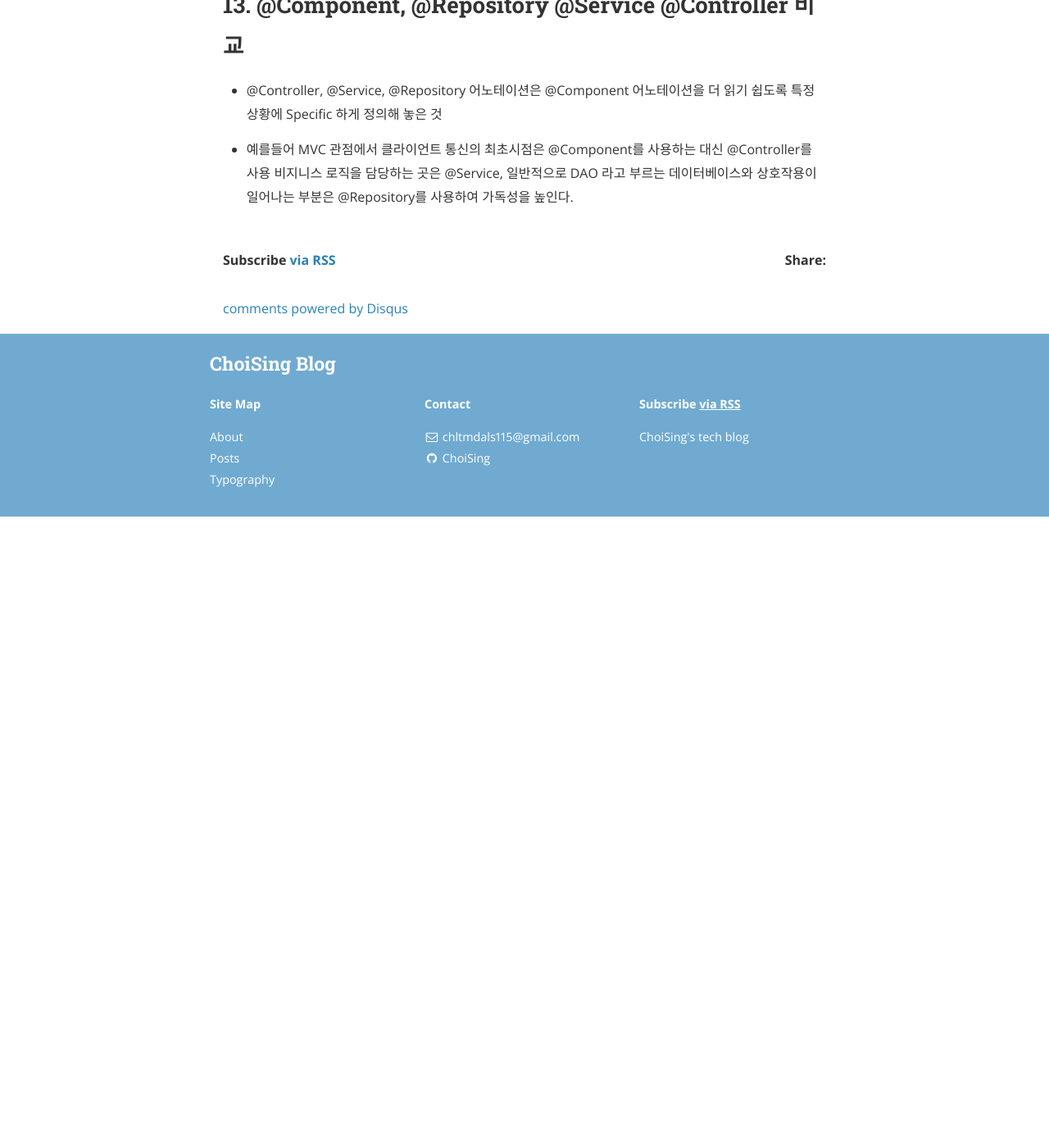
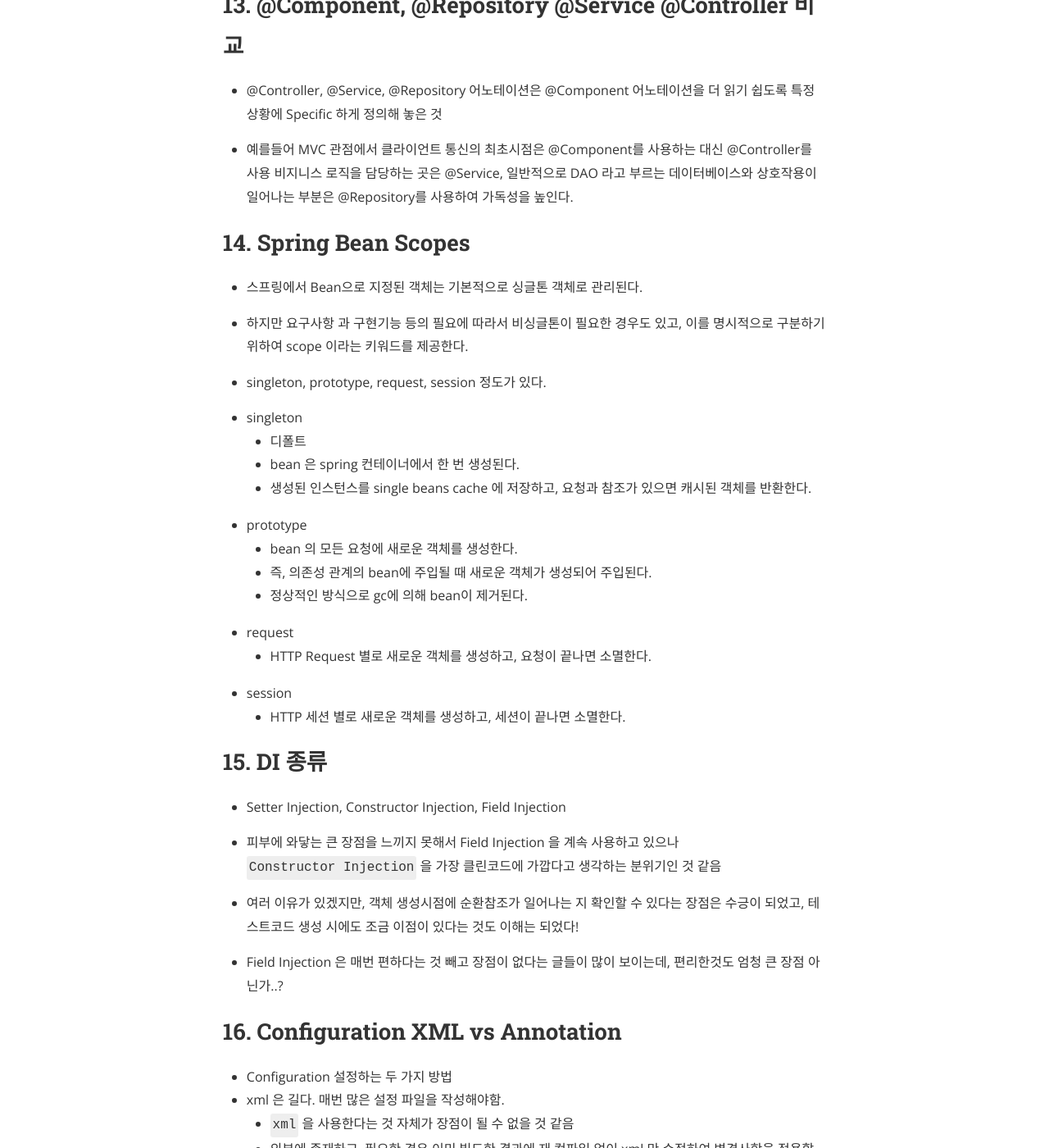
Before and after one commit to Oraindrop/oraindrop.github.io, a Jekyll site: the page built from _posts/Back-end/2020-10-25-Spring interview questions.md, in a window 1280 px wide and 1400 px high, scrolled down 4621 px. Shown: the whole window at 82% size. Built offline with Jekyll 4.4.1, drawn with Linux system fonts in a browser that asks for light colours; nearby versions of some CDN libraries; comment, search, counter and statistics services are not loaded; before the commit the page ends 5251 px from its top, so only the background shows below that; some of the changed text lies outside the part shown.

Commit message:
20201101 write spring interview 14-16

```diff
--- a/_posts/Back-end/2020-10-25-Spring interview questions.md
+++ b/_posts/Back-end/2020-10-25-Spring interview questions.md
@@ -140,16 +140,19 @@ tags: spring, java
 - IoC 컨테이너에 이미 다 말해서 별로 할말이없음
 - 스프링의 IoC 컨테이너
 
+
 ## 10. Spring 에서 Application Context 생성하는 과정
 
 - xml 이나 @Configuration 두 방법 중 하나로 구성
 - ClassPathXmlApplicationContext 를 사용하여 생성
 - ClassPathXmlApplicationContex 는 xml 파일을 찾거나, AnnotationConfigApplicationContext 를 사용하는 방법 둘 중 하나를 사용한다.
 
+
 ## 11. Component Scan 설명
 
 - annotation 방법이면 @ComponentScan 위치(base 패키지) 아래에 있는 모든 @Component 어노테이션을 검색
 - xml 방법이면 <context : component-scan base-package =”com.demo.compscanex”/> 이런걸 쓴다고 함.
+
 
 ## 12. Spring Boot 에서 Component Scan 은 어떻게?
 
@@ -157,9 +160,55 @@ tags: spring, java
     - @ComponentScan과 @EnableAutoConfiguration 이 포함되어 있음
     - 이 클래스 위치가 base package 가 되어 쭈욱 스캔
 
+
 ## 13. @Component, @Repository @Service @Controller 비교
 
 - @Controller, @Service, @Repository 어노테이션은 @Component 어노테이션을 더 읽기 쉽도록 특정 상황에 Specific 하게 정의해 놓은 것
 
 - 예를들어 MVC 관점에서 클라이언트 통신의 최초시점은 @Component를 사용하는 대신 @Controller를 사용
 비지니스 로직을 담당하는 곳은 @Service, 일반적으로 DAO 라고 부르는 데이터베이스와 상호작용이 일어나는 부분은 @Repository를 사용하여 가독성을 높인다.
+
+
+## 14. Spring Bean Scopes
+
+- 스프링에서 Bean으로 지정된 객체는 기본적으로 싱글톤 객체로 관리된다.
+
+- 하지만 요구사항 과 구현기능 등의 필요에 따라서 비싱글톤이 필요한 경우도 있고, 이를 명시적으로 구분하기 위하여 scope 이라는 키워드를 제공한다.
+
+- singleton, prototype, request, session 정도가 있다.
+
+- singleton
+    - 디폴트
+    - bean 은 spring 컨테이너에서 한 번 생성된다.
+    - 생성된 인스턴스를 single beans cache 에 저장하고, 요청과 참조가 있으면 캐시된 객체를 반환한다.
+
+- prototype
+    - bean 의 모든 요청에 새로운 객체를 생성한다.
+    - 즉, 의존성 관계의 bean에 주입될 때 새로운 객체가 생성되어 주입된다.
+    - 정상적인 방식으로 gc에 의해 bean이 제거된다.
+
+- request
+    - HTTP Request 별로 새로운 객체를 생성하고, 요청이 끝나면 소멸한다.
+
+- session
+    - HTTP 세션 별로 새로운 객체를 생성하고, 세션이 끝나면 소멸한다.
+
+
+## 15. DI 종류
+
+- Setter Injection, Constructor Injection, Field Injection
+
+- 피부에 와닿는 큰 장점을 느끼지 못해서 Field Injection 을 계속 사용하고 있으나 `Constructor Injection` 을 가장 클린코드에 가깝다고 생각하는 분위기인 것 같음
+
+- 여러 이유가 있겠지만, 객체 생성시점에 순환참조가 일어나는 지 확인할 수 있다는 장점은 수긍이 되었고, 테스트코드 생성 시에도 조금 이점이 있다는 것도 이해는 되었다!
+
+- Field Injection 은 매번 편하다는 것 빼고 장점이 없다는 글들이 많이 보이는데, 편리한것도 엄청 큰 장점 아닌가..?
+
+
+## 16. Configuration XML vs Annotation
+
+- Configuration 설정하는 두 가지 방법
+- xml 은 길다. 매번 많은 설정 파일을 작성해야함.
+    - `xml` 을 사용한다는 것 자체가 장점이 될 수 없을 것 같음
+    - 외부에 존재하고, 필요한 경우 이미 빌드한 결과에 재 컴파일 없이 xml 만 수정하여 변경사항을 적용할 수 있다는 장점이 있음
+- annotation 은 코드레벨로 확인할 수 있다는 점이 쉽게 판단할 수 있어 좋고, 코드의 양도 적은 편
```
